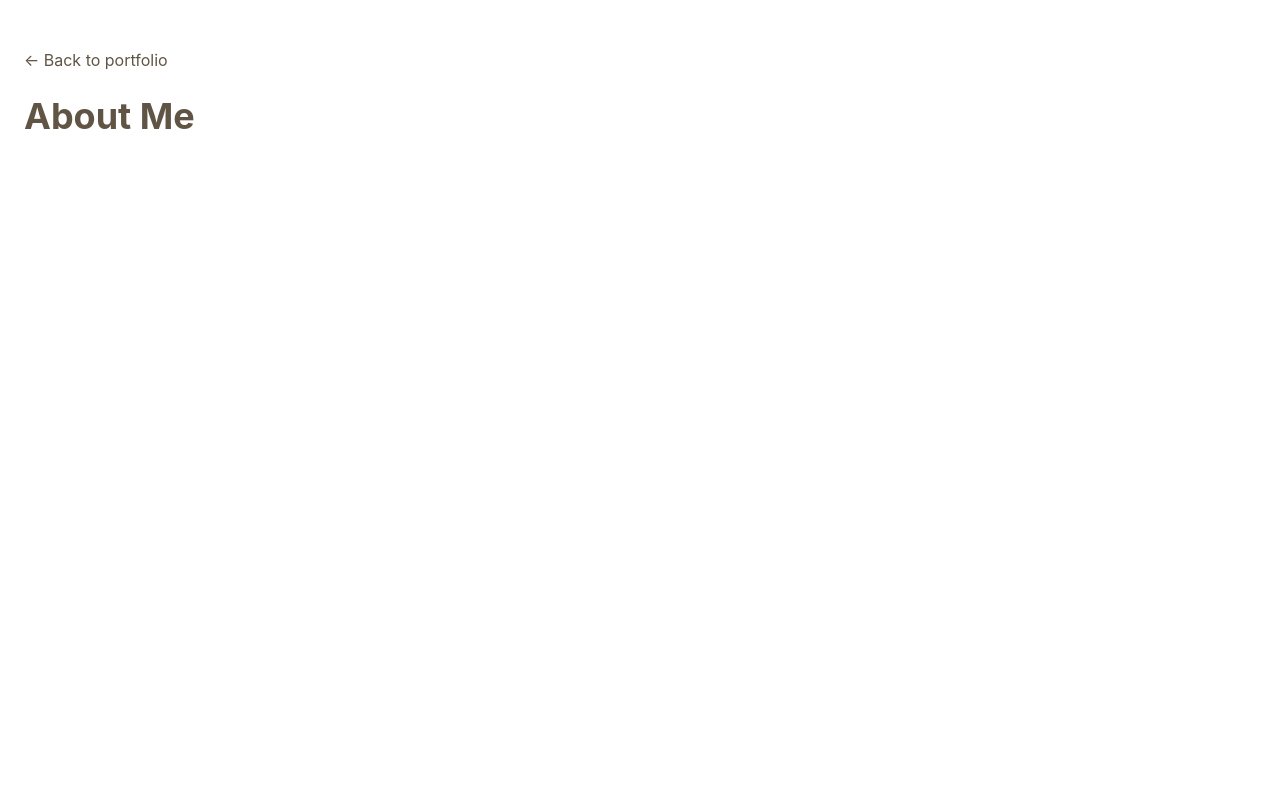
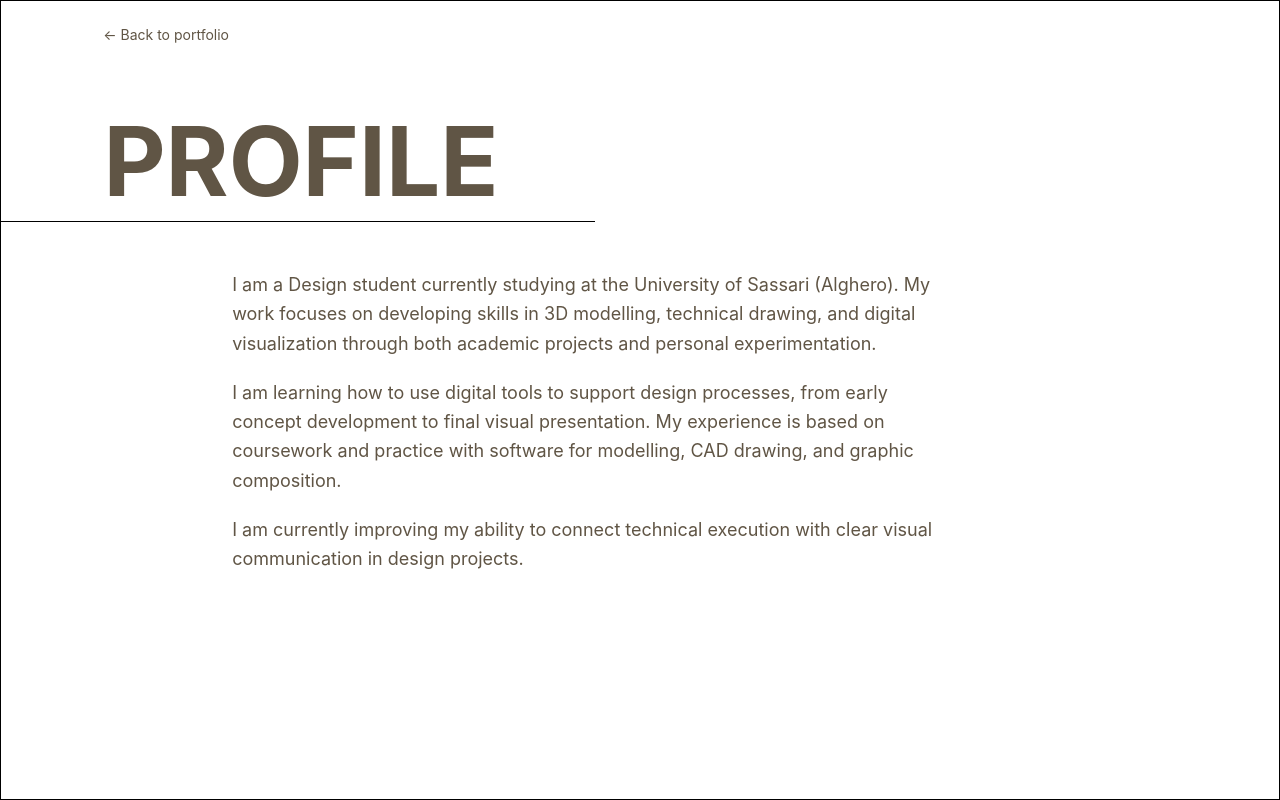
Before and after one commit to amurmur05/portafolio-web, a Vue app: page /#/about-me in a window 1280 px wide. Built offline with nearby package versions, Linux system fonts and the light colour scheme.

Commit message:
Añade la página de perfil del portafolio

```diff
--- a/src/pages/about-me/AboutMe.vue
+++ b/src/pages/about-me/AboutMe.vue
@@ -1,9 +1,36 @@
 <template>
-  <main class="min-h-screen bg-white px-6 py-12 text-[#605545]">
-    <RouterLink to="/" class="mb-6 inline-block hover:underline">
+  <main class="relative min-h-dvh border border-black bg-white px-[8%] pb-16 pt-24 text-[#605545] md:pt-28">
+    <RouterLink
+      to="/"
+      class="absolute left-[8%] top-6 text-sm underline-offset-4 hover:underline"
+    >
       ← Back to portfolio
     </RouterLink>
 
-    <h1 class="text-4xl font-bold">About Me</h1>
+    <section class="w-full">
+      <header class="-ml-[9.5%] w-fit border-b border-black pb-3 pl-[9.5%] pr-10 md:pr-24">
+        <h1 class="text-5xl font-bold md:text-8xl">PROFILE</h1>
+      </header>
+
+      <div class="mt-8 max-w-[62ch] space-y-5 leading-relaxed md:ml-[12%] md:mt-12 md:text-lg">
+        <p>
+          I am a Design student currently studying at the University of Sassari (Alghero).
+          My work focuses on developing skills in 3D modelling, technical drawing, and
+          digital visualization through both academic projects and personal experimentation.
+        </p>
+
+        <p>
+          I am learning how to use digital tools to support design processes, from early
+          concept development to final visual presentation. My experience is based on
+          coursework and practice with software for modelling, CAD drawing, and graphic
+          composition.
+        </p>
+
+        <p>
+          I am currently improving my ability to connect technical execution with clear
+          visual communication in design projects.
+        </p>
+      </div>
+    </section>
   </main>
 </template>
```
